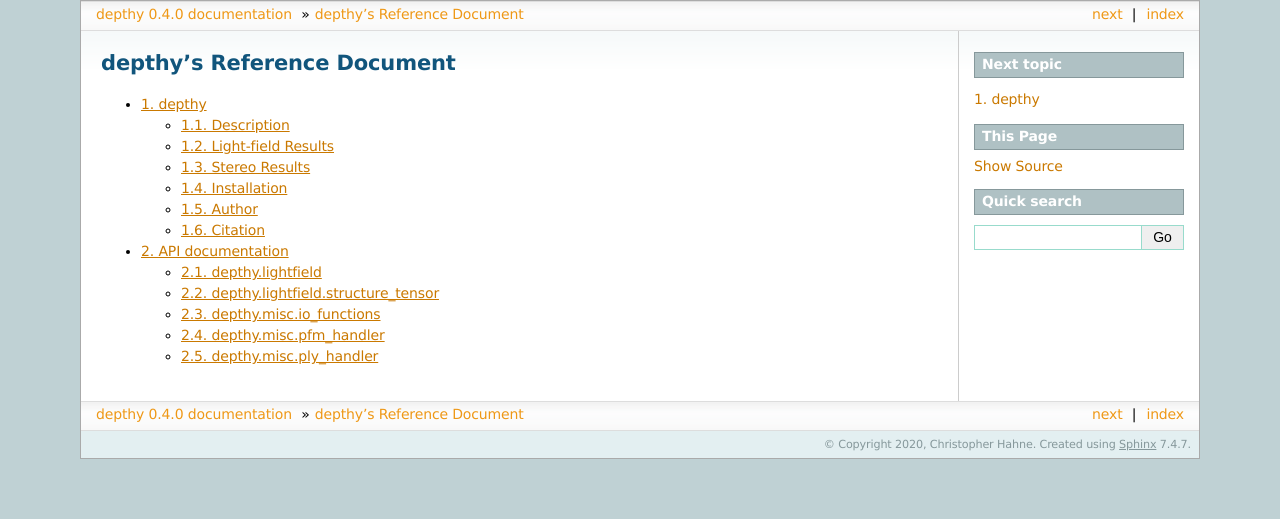
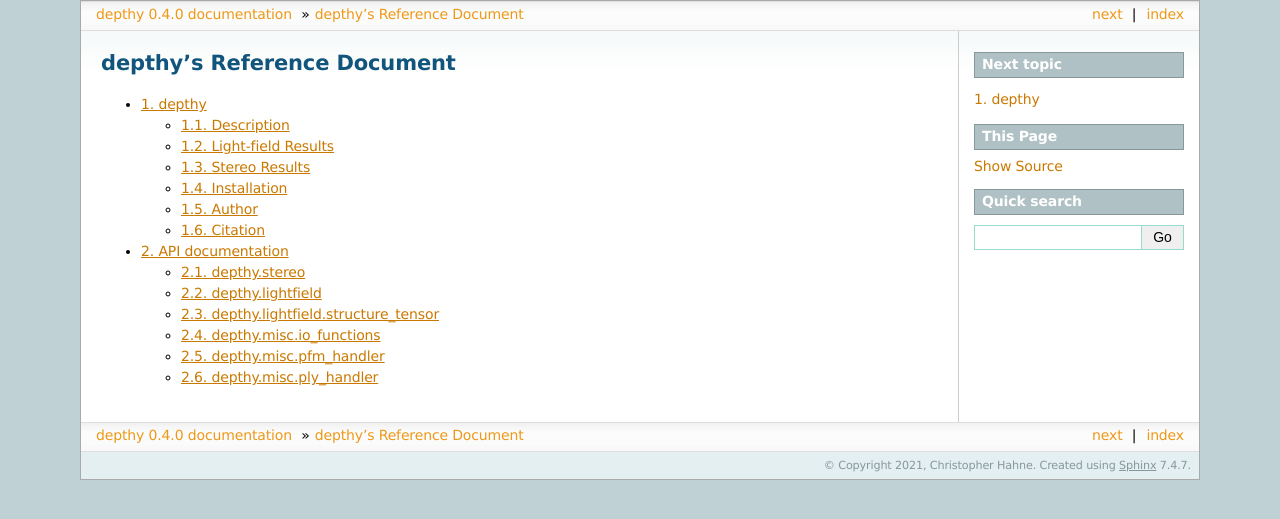
Before and after one commit to hahnec/depthy, a Sphinx documentation site: the page built from docs/source/index.rst, in a window 1280 px wide. Shown: the top 519 px of the page. Built offline with Sphinx 7.4.7, drawn with Linux system fonts in a browser that asks for light colours.

Commit message:
docs(v0.4.0): upgrade to v0.4.0

```diff
--- a/docs/source/conf.py
+++ b/docs/source/conf.py
@@ -19,7 +19,7 @@
 # -- Project information -----------------------------------------------------
 
 project = 'depthy'
-copyright = '2020, Christopher Hahne'
+copyright = '2021, Christopher Hahne'
 author = depthy.__author__
 
 # The full version, including alpha/beta/rc tags
```
Also changed, not shown: docs/source/apidoc.rst (+5 -3 lines), docs/img/cones_ocv_l.png (added), docs/img/cones_sgm_l.png (added), docs/img/cones_sgm_r.png (added), docs/img/disp2.png (added), docs/img/disp6.png (added), docs/img/im2.png (added), docs/img/im6.png (added), 10 other files.
